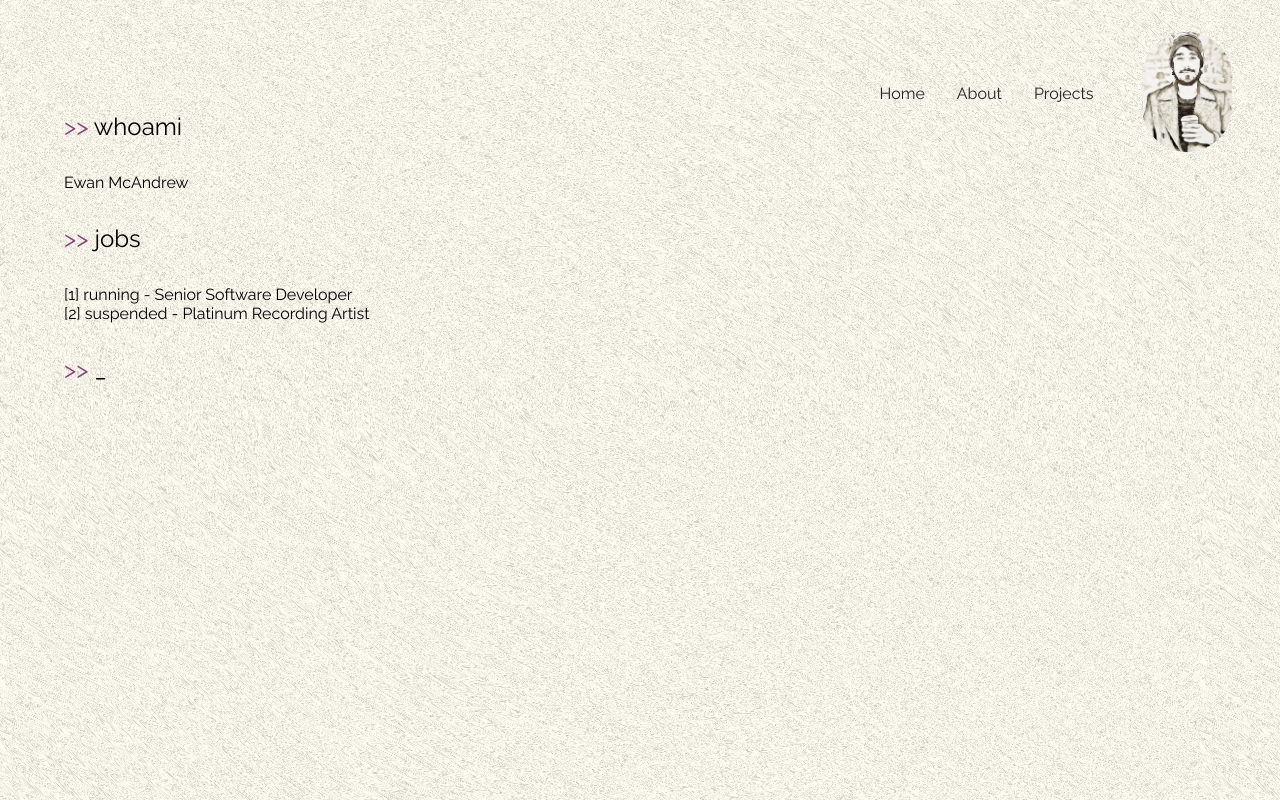
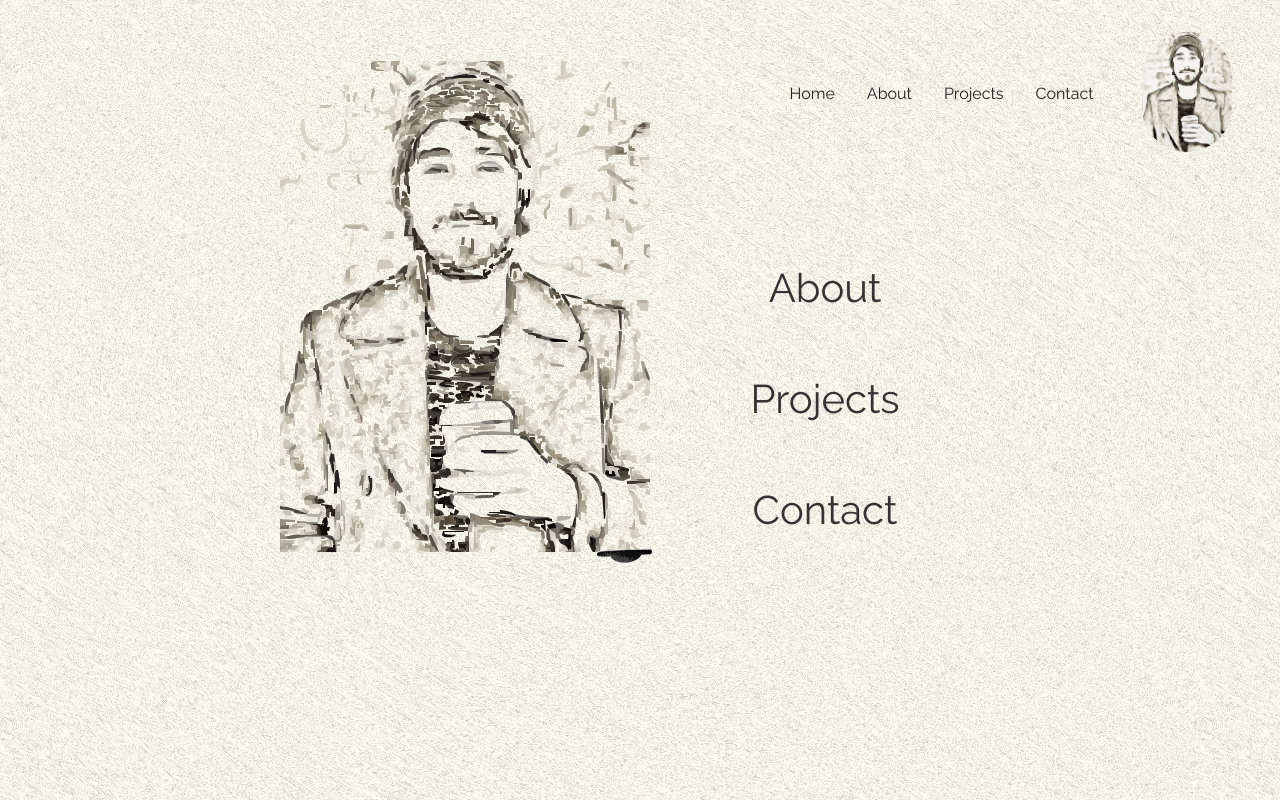
Before and after one commit to EwanMcA/EwanDev, a React app: page /about in a window 1280 px wide. Shown: the top 800 px of the page. Built offline with nearby package versions, Linux system fonts and the light colour scheme.

Commit message:
Refactor to single page

```diff
--- a/src/about/about.tsx
+++ b/src/about/about.tsx
@@ -4,7 +4,7 @@ import styles from './about.scss';
 import Terminal from '../terminal';
 
 const About: React.VFC = () => (
-  <main className={styles.about}>
+  <main className={styles.about} id="about">
     <section className={styles['terminal-container']}>
       <Terminal />
     </section>
--- a/src/contact/contact.tsx
+++ b/src/contact/contact.tsx
@@ -3,7 +3,7 @@ import React, { VFC } from 'react';
 import styles from './contact.scss';
 
 const Contact: VFC = () => (
-  <main className={styles.contact}>
+  <main className={styles.contact} id="contact">
     <nav className={styles.nav}>
       <ul>
         <li>
--- a/src/header/header.scss
+++ b/src/header/header.scss
@@ -5,10 +5,11 @@
   display: flex;
   justify-content: space-evenly;
   padding-top: 1rem;
-  position: absolute;
+  position: fixed;
   right: 0;
   top: 0;
   width: 100%;
+  z-index: 1000;
 
   @include responsive.lg {
     justify-content: flex-end;
--- a/src/header/header.tsx
+++ b/src/header/header.tsx
@@ -1,18 +1,17 @@
 import React from 'react';
-
-import { Link } from 'react-router-dom';
 
 import styles from './header.scss';
 import profileInk from './profileInk.png';
 
 const Header = () => (
   <header className={styles.header}>
-    <Link to="/">Home</Link>
-    <Link to="/about">About</Link>
-    <Link to="/projects">Projects</Link>
-    <Link to="/" className={styles.profile}>
+    <a href="#home">Home</a>
+    <a href="#about">About</a>
+    <a href="#projects">Projects</a>
+    <a href="#contact">Contact</a>
+    <a href="#home" className={styles.profile}>
       <img src={profileInk} alt="Profile Picture" />
-    </Link>
+    </a>
   </header>
 );
 
--- a/src/home/home.tsx
+++ b/src/home/home.tsx
@@ -1,7 +1,5 @@
 import React, { useEffect, VFC } from 'react';
 import { gsap } from "gsap";
-
-import { Link } from 'react-router-dom';
 
 import inkGif from '../drip.gif';
 import styles from './home.scss';
@@ -18,7 +16,7 @@ const Home: VFC = () => {
   }, []);
 
   return (
-    <main className={styles.homepage}>
+    <main className={styles.homepage} id="home">
       <div className={styles.images}>
         <ProfilePic />
         <img src={inkGif} alt="Ink drip" height={200} width={100} className={["fade-element", styles.drip].join(" ")}/>
@@ -26,13 +24,13 @@ const Home: VFC = () => {
       <nav className={styles.menu}>
         <ul>
           <li>
-            <Link to="about">About</Link>
+            <a href="#about">About</a>
           </li>
           <li>
-            <Link to="projects">Projects</Link>
+            <a href="#projects">Projects</a>
           </li>
           <li>
-            <Link to="contact">Contact</Link>
+            <a href="#contact">Contact</a>
           </li>
         </ul>
       </nav>
--- a/src/index.scss
+++ b/src/index.scss
@@ -2,6 +2,7 @@
 
 html {
   font-size: 16px;
+  scroll-behavior: smooth;
 }
 
 body {
--- a/src/index.tsx
+++ b/src/index.tsx
@@ -1,7 +1,6 @@
 import React from 'react';
 
 import { createRoot } from 'react-dom/client';
-import { BrowserRouter as Router, Route, Routes } from 'react-router-dom';
 
 import About from './about';
 import Contact from './contact';
@@ -12,38 +11,13 @@ import Projects from './projects';
 import './index.scss';
 
 const App = () => (
-  <Router>
-    <Routes>
-      <Route path="/" element={<Home />} />
-      <Route
-        path="about"
-        element={
   <>
     <Header />
+    <Home />
     <About />
-          </>
-        }
-      />
-      <Route
-        path="projects"
-        element={
-          <>
-            <Header />
     <Projects />
-          </>
-        }
-      />
-      <Route
-        path="contact"
-        element={
-          <>
-            <Header />
     <Contact />
   </>
-        }
-      />
-    </Routes>
-  </Router>
 );
 
 const index = document.getElementById('index');
--- a/src/projects/projects.tsx
+++ b/src/projects/projects.tsx
@@ -45,7 +45,7 @@ const Project = ({
 };
 
 const Projects = () => (
-  <main className={styles.projects}>
+  <main className={styles.projects} id="projects">
     <Project
       images={[routiner]}
       title="RoutineR"
--- a/src/types.d.ts
+++ b/src/types.d.ts
@@ -2,6 +2,7 @@ declare module '*.png';
 declare module '*.svg';
 declare module '*.jpeg';
 declare module '*.jpg';
+declare module '*.gif';
 declare module '*.scss' {
   const content: { [className: string]: string };
   export = content;
```
Lines whose indentation alone changed are shown as unchanged.
